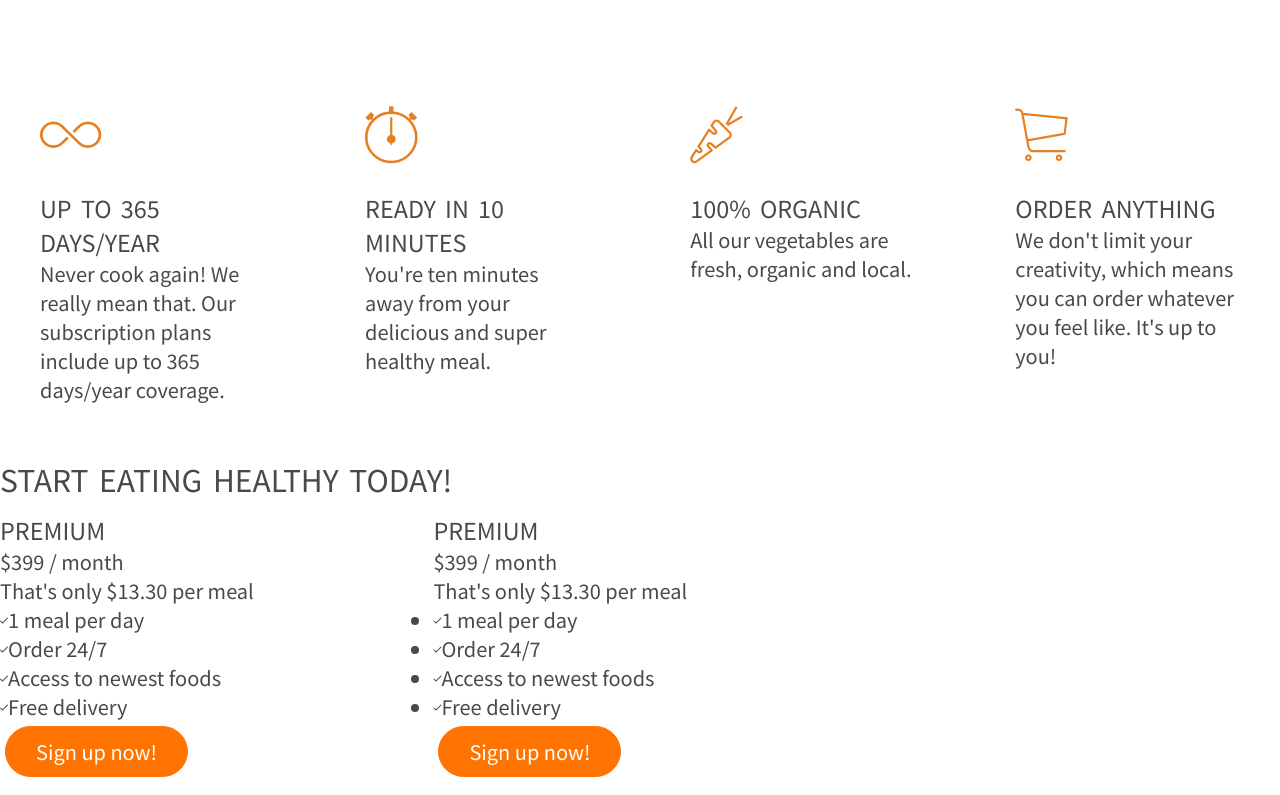
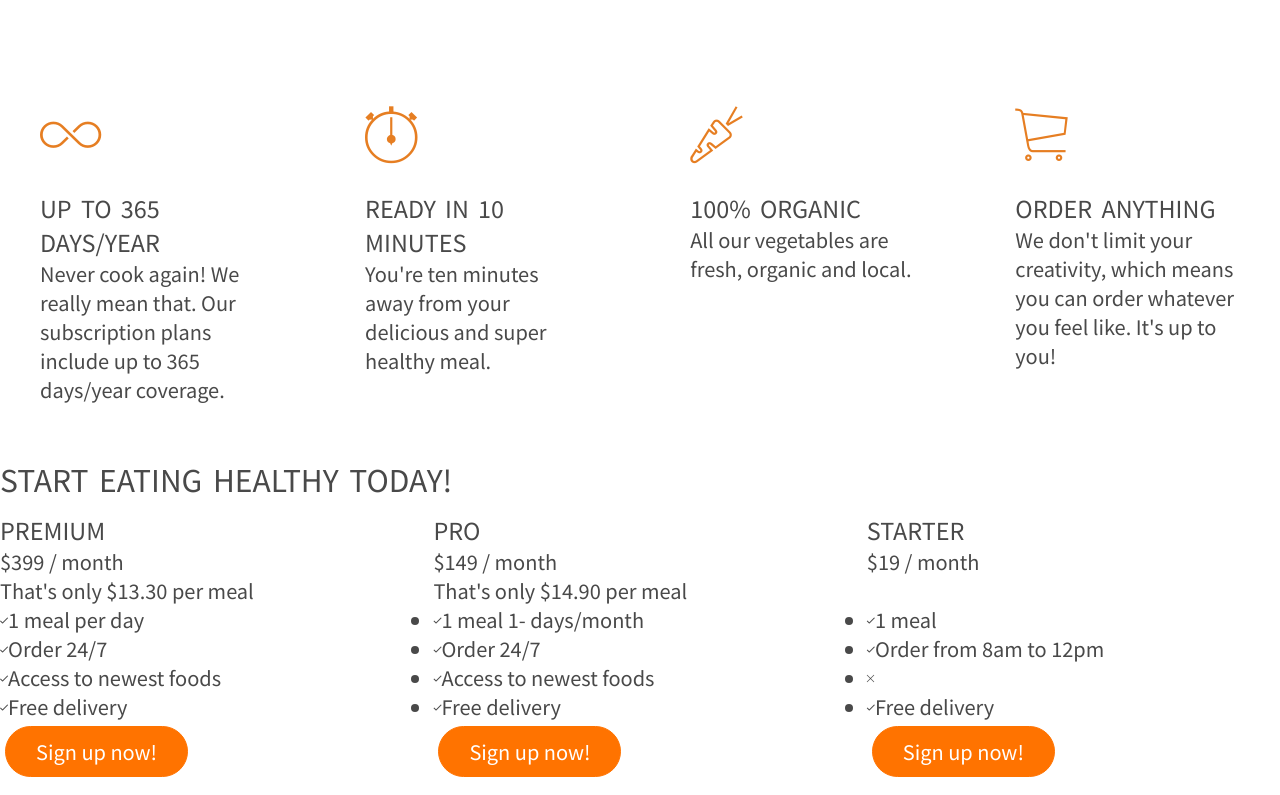
Before and after one commit to CAlfanoNerey/webdevteentech, a plain HTML site: page index.html in a window 1280 px wide. Shown: the part 896-1691 px from the top of the page. Drawn offline with Linux system fonts and the light colour scheme; files whose address does not match are found by name.

Commit message:
Update index.html

```diff
--- a/index.html
+++ b/index.html
@@ -113,15 +113,34 @@
         </div>
         <div class="col span-1-of-3">
           <div class="plan-box">
-            <h3>Premium</h3>
-            <p class="plan-price">$399 <span>/ month</span></p>
-            <p class="plan-price-per-mean">That's only $13.30 per meal</p>
+            <h3>Pro</h3>
+            <p class="plan-price">$149 <span>/ month</span></p>
+            <p class="plan-price-per-mean">That's only $14.90 per meal</p>
           </div>
           <div>
             <ul>
-              <li><i class="ion-ios-checkmark-empty icon-small"></i>1 meal per day</li>
+              <li><i class="ion-ios-checkmark-empty icon-small"></i>1 meal 1- days/month</li>
               <li><i class="ion-ios-checkmark-empty icon-small"></i>Order 24/7</li>
               <li><i class="ion-ios-checkmark-empty icon-small"></i>Access to newest foods</li>
+              <li><i class="ion-ios-checkmark-empty icon-small"></i>Free delivery</li>
+            </ul>
+          </div>
+          <div>
+            <a href="#" class="btn btn-full">Sign up now!</a>
+          </div>
+        </div>
+
+        <div class="col span-1-of-3">
+          <div class="plan-box">
+            <h3>Starter</h3>
+            <p class="plan-price">$19 <span>/ month</span></p>
+            <p class="plan-price-per-mean">&nbsp;</p>
+          </div>
+          <div>
+            <ul>
+              <li><i class="ion-ios-checkmark-empty icon-small"></i>1 meal</li>
+              <li><i class="ion-ios-checkmark-empty icon-small"></i>Order from 8am to 12pm</li>
+              <li><i class="ion-ios-close-empty icon-small"></i></li>
               <li><i class="ion-ios-checkmark-empty icon-small"></i>Free delivery</li>
             </ul>
           </div>
```
